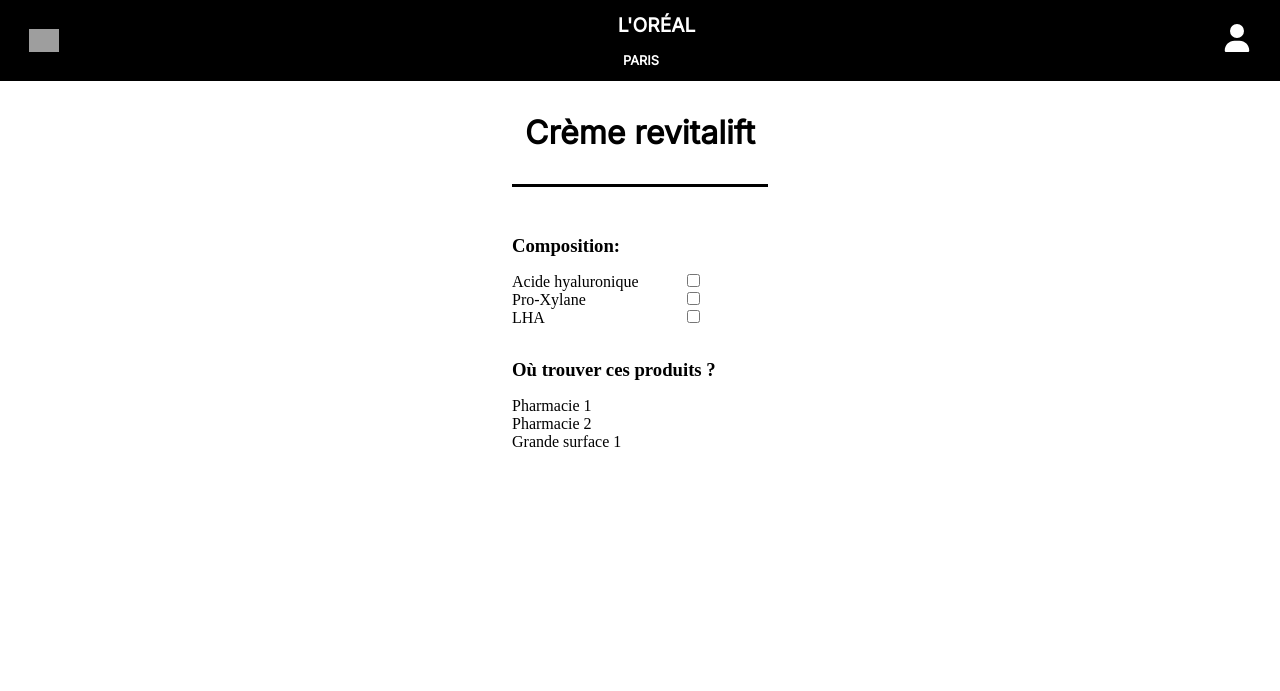
After one commit to elisechldn/Hackathon2, a Symfony app: template templates/produit/produit.html.twig in a window 1280 px wide. The commit adds this page. Shown: the top 691 px of the page. Run offline with Twig, Linux system fonts and the light colour scheme; the template is opened without the code that fills it, so the values that code supplies are empty; style sheets or scripts are compiled from the project's sources; some libraries are stand-ins or nearby versions; grey boxes are pictures that could not be loaded.

Commit message:
css generalisé

```diff
--- a/assets/styles/app.css
+++ b/assets/styles/app.css
@@ -4,6 +4,7 @@
 @import url('navbar.css');
 @import url('footer.css');
 @import url('register.css');
+@import url('produit.css');
 
 *, ::before, ::after {
     margin: 0;
@@ -15,3 +16,16 @@ body {
     grid-template-rows: auto 1fr auto;
     height: 100vh;
 }
+
+h1 {
+    font-family: var(--titleF);
+    text-align: center;
+    margin: 2rem 0;
+}
+
+.ligne-titre {
+    border-top: 3px solid black;
+    width: 20%;
+    margin: auto;
+    margin-bottom: 3rem;
+}
--- a/assets/styles/login.css
+++ b/assets/styles/login.css
@@ -1,10 +1,3 @@
-.h1-login {
-    font-family: var(--titleF);
-    text-align: center;
-    font-size: 2.5rem;
-    margin: 4rem 0 1.5rem 0;
-}
-
 .form-login {
     display: flex;
     flex-direction: column;
--- a/assets/styles/navbar.css
+++ b/assets/styles/navbar.css
@@ -17,7 +17,7 @@ nav div {
     justify-content: center;
 }
 
-nav div h1 {
+nav div h3 {
     color: white;
     font-family: var(--titleF);
     text-align: center;
--- /dev/null
+++ b/assets/styles/produit.css
@@ -0,0 +1,30 @@
+.composition {
+    display: flex;
+    margin-bottom: 2rem;
+    margin-left: 40%;
+}
+
+.ingrédients {
+    display: block;
+}
+
+.checkbox {
+    display: block;
+    margin-left: 3rem;
+}
+
+.lieux {}
+
+.lieux li {
+    margin: auto;
+    margin-left: 40%;
+}
+
+li {
+    list-style: none;
+}
+
+h3 {
+    margin-bottom: 1rem;
+    margin-left: 40%;
+}
--- a/assets/styles/register.css
+++ b/assets/styles/register.css
@@ -1,9 +1,3 @@
-.h1-register {
-    text-align: center;
-    font-family: var(--titleF);
-    margin: 2rem 0;
-}
-
 .register-container {
     display: flex;
     flex-direction: column;
--- a/templates/includes/_navbar.html.twig
+++ b/templates/includes/_navbar.html.twig
@@ -4,7 +4,7 @@
 			<img src="{{ asset('/images/image.png') }}" alt="menu burger">
 		</div>
 		<div class='title-navbar'>
-			<h1>L'ORÉAL</h1>
+			<h3>L'ORÉAL</h3>
 			<h2>PARIS</h2>
 		</div>
 		<div class='logo-account-navbar'>
--- /dev/null
+++ b/templates/produit/produit.html.twig
@@ -0,0 +1,31 @@
+{% extends 'base.html.twig' %}
+
+{% block body %}
+<h1>Crème revitalift</h1>
+    <div class='ligne-titre'></div>
+
+<h3>Composition:</h3>
+<div class='composition'>
+    <div class='ingrédients'>
+        <ul>
+            <li>Acide hyaluronique</li>
+            <li>Pro-Xylane</li>
+            <li>LHA</li>
+        </ul>
+    </div>
+    <div class='checkbox'>
+        <ul>
+            <li><input type="checkbox"></li>
+            <li><input type="checkbox"></li>
+            <li><input type="checkbox"></li>
+        </ul>
+    </div>
+</div>
+
+<h3>Où trouver ces produits ?</h3>
+    <div class='lieux'>
+            <li>Pharmacie 1</li>
+            <li>Pharmacie 2</li>
+            <li>Grande surface 1</li>
+    </div>
+{% endblock %}
--- a/templates/registration/register.html.twig
+++ b/templates/registration/register.html.twig
@@ -4,6 +4,7 @@
 
 {% block body %}
     <h1 class='h1-register'>Inscription</h1>
+    <div class='ligne-titre'></div>
 
     {{ form_errors(registrationForm) }}
 
--- a/templates/security/login.html.twig
+++ b/templates/security/login.html.twig
@@ -14,6 +14,8 @@
         </div>
     {% endif %}
 
+    <div class='ligne-titre'></div>
+
 <form method="post" class='form-login'>
     <div class='line-login'></div>
 
```
Also changed, not shown: src/Controller/ProduitController.php (added, +18 -0 lines).
